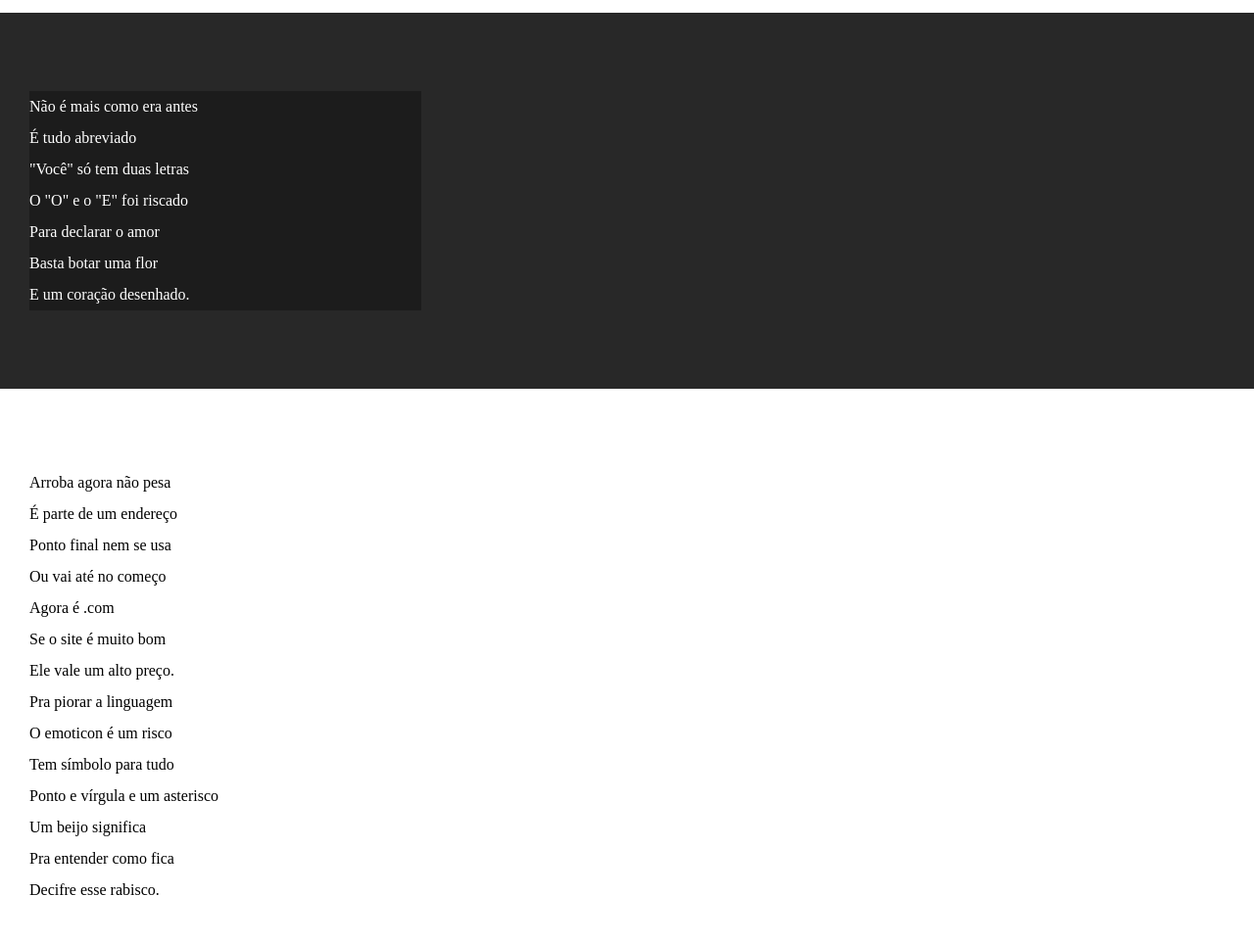
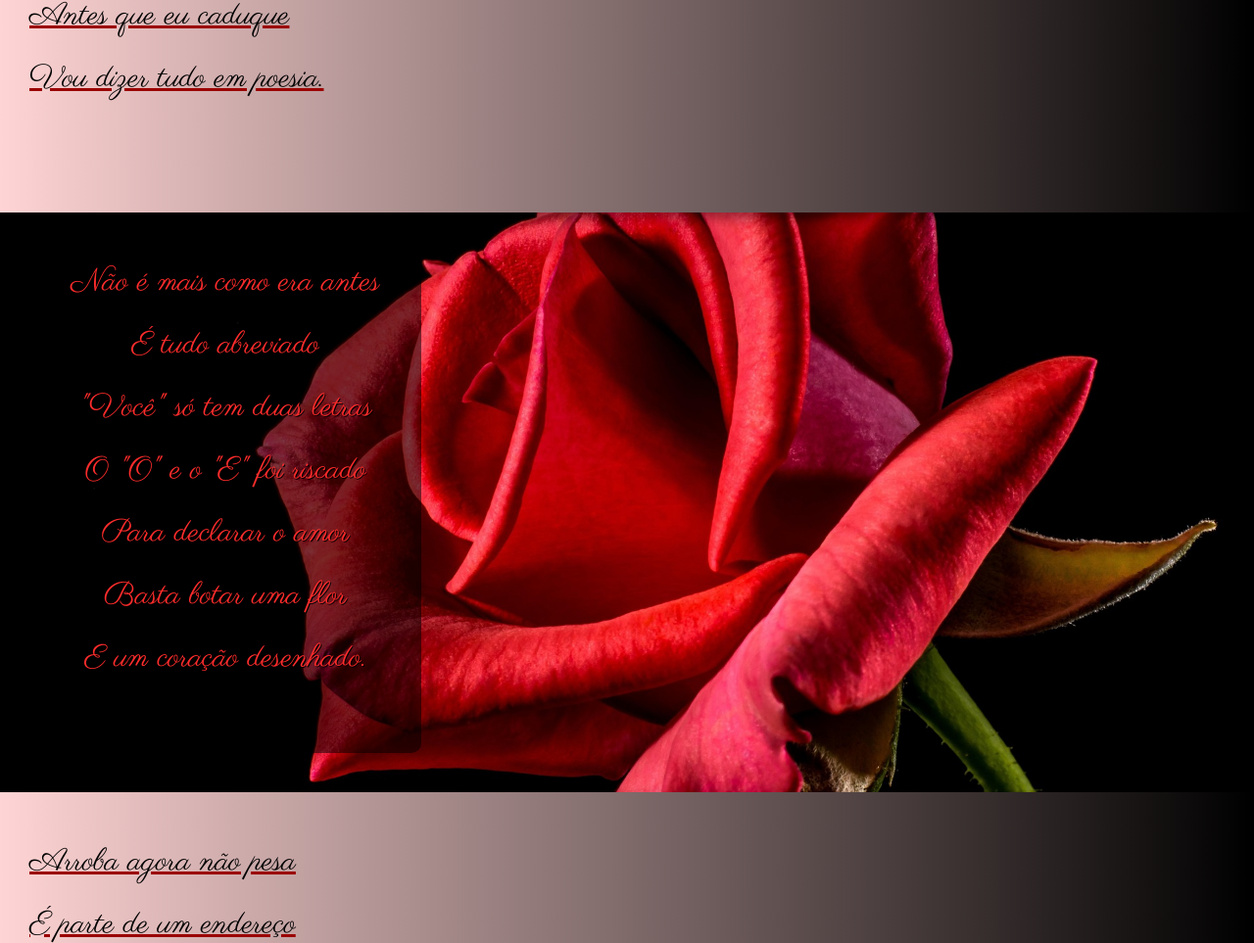
Before and after one commit to Epj-Suporte3/html-css, a plain HTML site: page desafio/desafiocordel/index.html in a window 1280 px wide. Shown: the part 623-1586 px from the top of the page at 98% size. Drawn offline with Linux system fonts and the light colour scheme.

Commit message:
Finalizado projeto "Cordel"

```diff
--- a/desafio/desafiocordel/estilo/style.css
+++ b/desafio/desafiocordel/estilo/style.css
@@ -1,6 +1,16 @@
 /*CSS Document*/
 
 @charset "UTF-8";
+
+@import url('https://fonts.googleapis.com/css2?family=Cinzel:wght@400..900&family=Parisienne&display=swap');
+
+@import url('https://fonts.googleapis.com/css2?family=Cinzel:wght@400..900&display=swap');
+
+:root {
+    --fonte1: Verdana, Geneva, Tahoma, sans-serif;
+    --fonte2: 'Parisienne', cursive;
+    --fonte3: 'Cinzel', serif;
+}
 
 * {
     margin: 0;
@@ -10,14 +20,14 @@
 html, body {
     min-height: 100vh;
     background-color: white;
+    font-family: var(--fonte1);
 }
 
 header {
     background-color: black;
     color: white;
+    font-family: var(--fonte3);
     text-align: center;
-    margin-bottom: 20px;
-    box-shadow: 10px 10px 10px rgba(0, 0, 0, 0.400);
 }
 
 header > h1 {
@@ -39,33 +49,60 @@ header a, footer a {
 
 header a:hover, footer a:hover {
     text-decoration: underline;
-    color: rgb(150, 0, 0);
+    color: rgb(170, 0, 0);
 }
 
 section {
-    padding-top: 10vh;
-    padding-bottom: 10vh;
+    padding-top: 5vh;
+    padding-bottom: 5vh;
     line-height: 2em;
     padding-left: 30px;
+    font-family: var(--fonte2);
+    font-size: 2em
+}
+
+section p{
+    padding-bottom: 2em;
 }
 
 .fundo {
-    background-color: white;
+    background: linear-gradient(to right, rgb(255, 212, 212), black);
     color: black;
+    text-decoration: underline;
+    text-decoration-color: rgb(155, 0, 0);
 }
 
 .imagem {
     background-color: rgb(40, 40, 40);
     color: white;
+    box-shadow: inset 6px 6px 13px 0px rgba(0, 0, 0, 0.400);
+    background-size: cover;
+    background-attachment: fixed;
 }
 
 .imagem > p {
+    color: rgb(255, 44, 44);
     width: 400px;
-    background-color: rgba(0, 0, 0, 0.313);
+    background-color: rgba(0, 0, 0, 0.515);
+    border-radius: 10px;
+    text-align: center;
+    text-shadow: 1px 1px 0px black;
 }
+
+#img01 {
+    background-image: url('../imagens/rose-320868_1920.jpg');
+    background-position: left center;
+}
+
+#img02 {
+    background-image: url('../imagens/book-6799314_1920.jpg');
+    background-position: center;
+}
+
 footer {
     background-color: black;
     color: white;
+    font-family: var(--fonte3);
     font-variant: small-caps;
     text-align: center;
     padding: 10px;
--- a/desafio/desafiocordel/index.html
+++ b/desafio/desafiocordel/index.html
@@ -25,7 +25,7 @@
     </section>
 
 
-    <section class="imagem">
+    <section class="imagem" id="img01">
         <p>
             Não é mais como era antes <br>
             É tudo abreviado <br>
@@ -60,7 +60,7 @@
     </section>
 
 
-    <section class="imagem">
+    <section class="imagem" id="img02">
         <p>
             Tenho saudade das cartas <br>
             Escritas com a própria mão <br>
@@ -95,7 +95,7 @@
     </section>
 
     <footer>
-        <p>"Site criado por <a href="https://github.com/KaickyNoveleto" target="_blank">Kaicky Noveleto</a> para o Projeto-Cordel, administrado e apresentado pelo professor <a href="https://github.com/gustavoguanabara">Gustavo Guanabara</a> o criador do projeto <a href="https://www.google.com/url?sa=t&rct=j&q=&esrc=s&source=web&cd=&cad=rja&uact=8&ved=2ahUKEwi029Tv9ImMAxW3qpUCHXPyDzEQFnoECAsQAQ&url=https%3A%2F%2Fwww.cursoemvideo.com%2F&usg=AOvVaw1ETkzlG-Uwl0E4x4eqbyQV&opi=89978449" target="_blank">CursoEmVideo</a>"</p>
+        <p>"Site criado por <a href="https://github.com/KaickyNoveleto" target="_blank">Kaicky Noveleto</a> para o Projeto-Cordel, administrado e apresentado pelo professor <a href="https://github.com/gustavoguanabara">Gustavo Guanabara</a>, o criador do projeto <a href="https://www.google.com/url?sa=t&rct=j&q=&esrc=s&source=web&cd=&cad=rja&uact=8&ved=2ahUKEwi029Tv9ImMAxW3qpUCHXPyDzEQFnoECAsQAQ&url=https%3A%2F%2Fwww.cursoemvideo.com%2F&usg=AOvVaw1ETkzlG-Uwl0E4x4eqbyQV&opi=89978449" target="_blank">CursoEmVideo</a>"</p>
     </footer>
   </body>
 </html>
```
Also changed, not shown: desafio/desafiocordel/imagens/blue-sky-5040305_1920.jpg (added), desafio/desafiocordel/imagens/book-6799314_1920.jpg (added).
